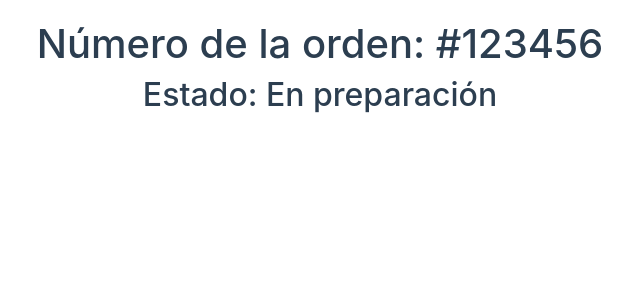
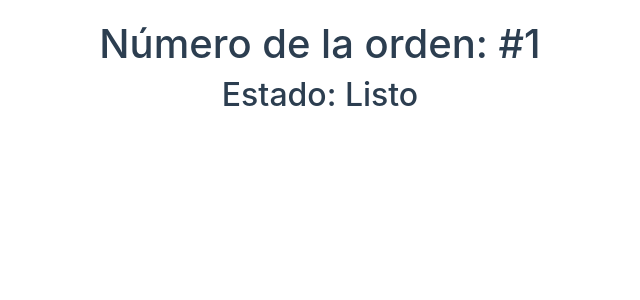
Before and after one commit to rangolucas/restaurantApp, a Vue app in the folder frontend/: page /user/orders/1 in a window 1280 px wide. Shown: the top 300 px of the page, without its empty margins (320-960 px from the left). Built offline with nearby package versions, Linux system fonts and the light colour scheme.

Commit message:
Fetch order in order view

```diff
--- a/frontend/src/services/apiService.js
+++ b/frontend/src/services/apiService.js
@@ -26,6 +26,16 @@ export const apiServiceDev = {
   async getOrders() {
     await new Promise(resolve => setTimeout(resolve, 300))
     return ordersDB
+  },
+
+  async getOrderById(orderId) {
+    const order = ordersDB.find(order => order.orderId === orderId)
+
+    if (order) {
+      return order
+    } else {
+      console.log('Order not found')
+    }
   },
 
   async createOrder() {
--- a/frontend/src/views/OrdersView.vue
+++ b/frontend/src/views/OrdersView.vue
@@ -1,15 +1,28 @@
 <script setup>
-import { ref } from 'vue';
+import { onMounted, ref } from 'vue';
+import { useRoute } from 'vue-router';
+import { getApiService } from '../services/apiService'
 
-const orderStatus = ref('En preparación');
-const orderId = ref('123456');
+const route = useRoute()
+const orderId = ref(route.params.id)
+const order = ref({ orderId: '', state: ''});
+const apiService = getApiService()
+
+async function loadOrder() {
+  try {
+    order.value = await apiService.getOrderById(orderId.value)
+  } catch (error) {
+    console.error('Error fetching stores:', error)
+  }
+}
+
+onMounted(loadOrder)
 </script>
 
 <template>
   <main>
-    <h1>Número de la orden: #{{ orderId }}</h1>
-    <h2>Estado: {{ orderStatus }}</h2>
-
+    <h1>Número de la orden: #{{ order.orderId }}</h1>
+    <h2>Estado: {{ order.state }}</h2>
   </main>
 </template>
 
@@ -21,5 +34,4 @@ main {
   height: 100vh;
   padding: 20px;
 }
-
 </style>
```
